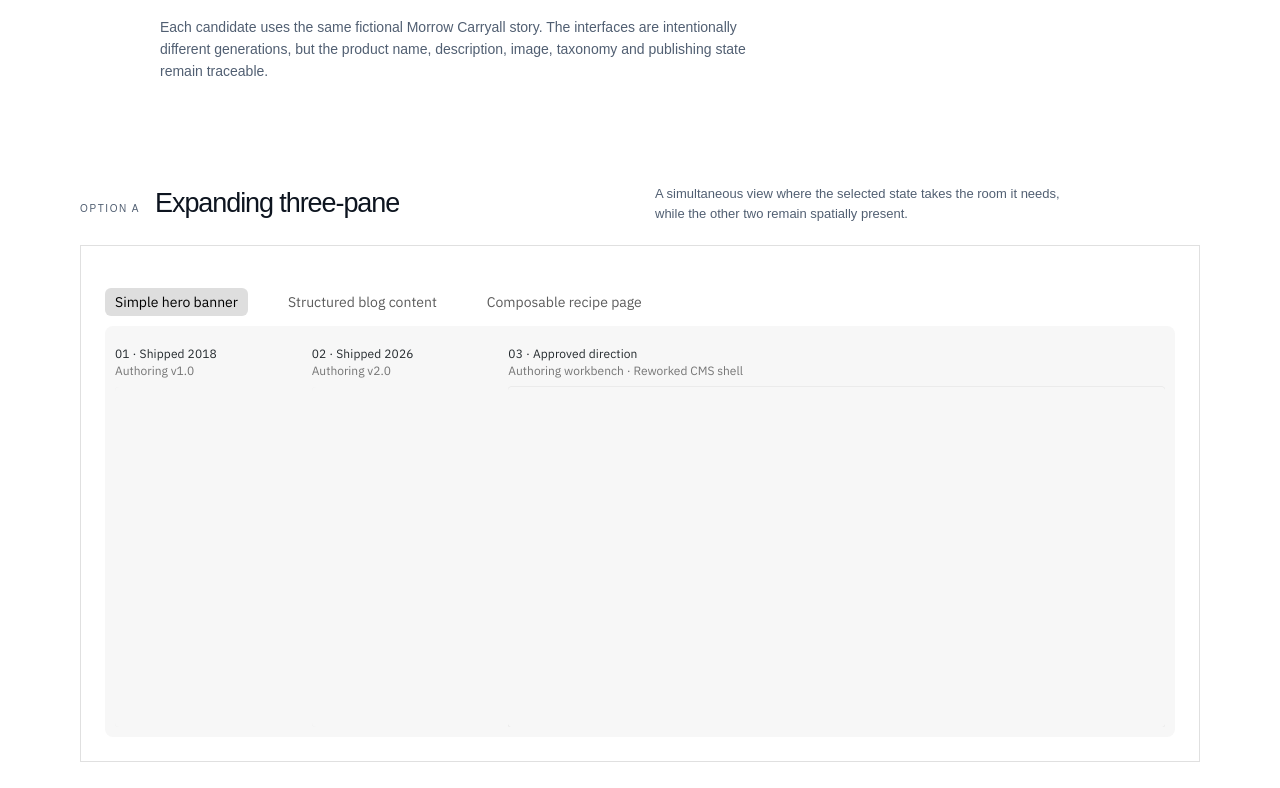
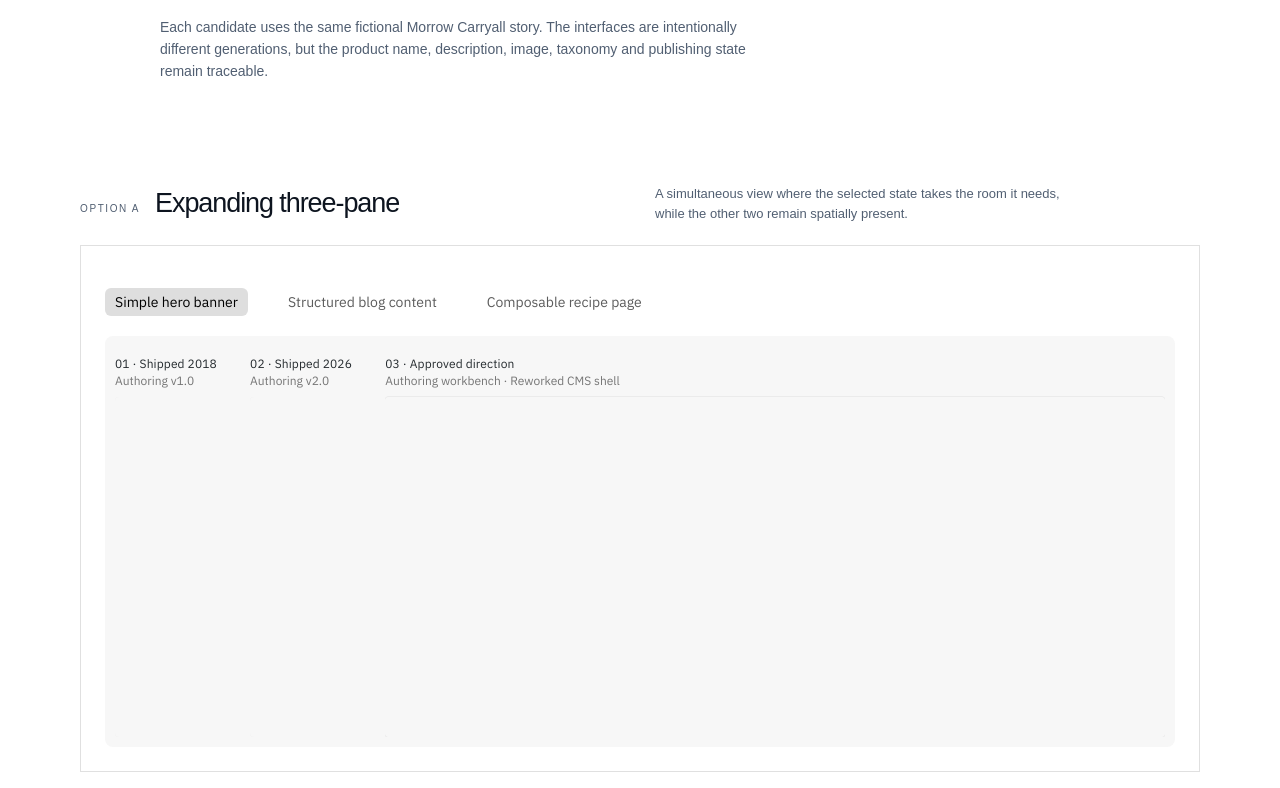
Before and after one commit to dbrown1976/nga-ui-evolution, a Next.js app: page / in a window 1280 px wide. Shown: the part 613-1401 px from the top of the page. Built offline with nearby package versions, Linux system fonts and the light colour scheme.

Commit message:
Refine Option A hierarchy and pane proportions

```diff
--- a/app/globals.css
+++ b/app/globals.css
@@ -79,7 +79,7 @@ button { cursor: pointer; }
   justify-content: flex-start;
   align-items: center;
   gap: 30px;
-  margin: 0 0 10px;
+  margin: 0 0 20px;
 }
 .option-a .example-selector-option {
   height: 28px;
@@ -183,7 +183,7 @@ button { cursor: pointer; }
 
 .pane-grid {
   display: grid;
-  grid-template-columns: 18fr 18fr 64fr;
+  grid-template-columns: 12fr 12fr 76fr;
   gap: 12px;
   /* Shared viewport strip height: 340px ≈ 2:1 hero aspect at expanded (~680px) width */
   --option-a-shot-height: 340px;
@@ -191,8 +191,9 @@ button { cursor: pointer; }
   transition: grid-template-columns .3s ease;
   align-items: stretch;
 }
-.pane-grid[data-selected="legacy"] { grid-template-columns: 64fr 12fr 24fr; }
-.pane-grid[data-selected="shipped"] { grid-template-columns: 12fr 64fr 24fr; }
+.pane-grid[data-selected="legacy"] { grid-template-columns: 76fr 12fr 12fr; }
+.pane-grid[data-selected="shipped"] { grid-template-columns: 12fr 76fr 12fr; }
+.pane-grid[data-selected="direction"] { grid-template-columns: 12fr 12fr 76fr; }
 .pane-grid .pane {
   position: relative;
   display: flex;
```
